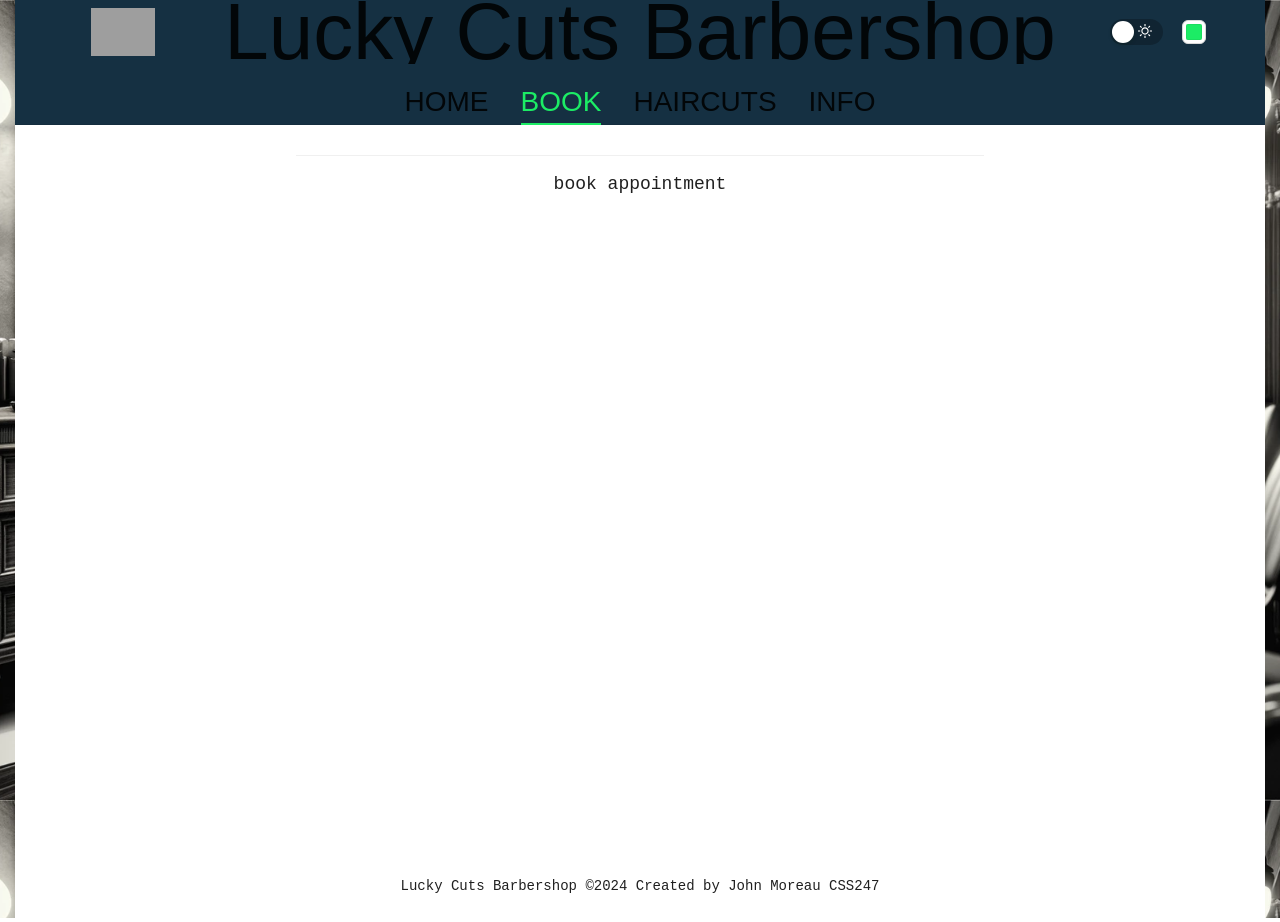
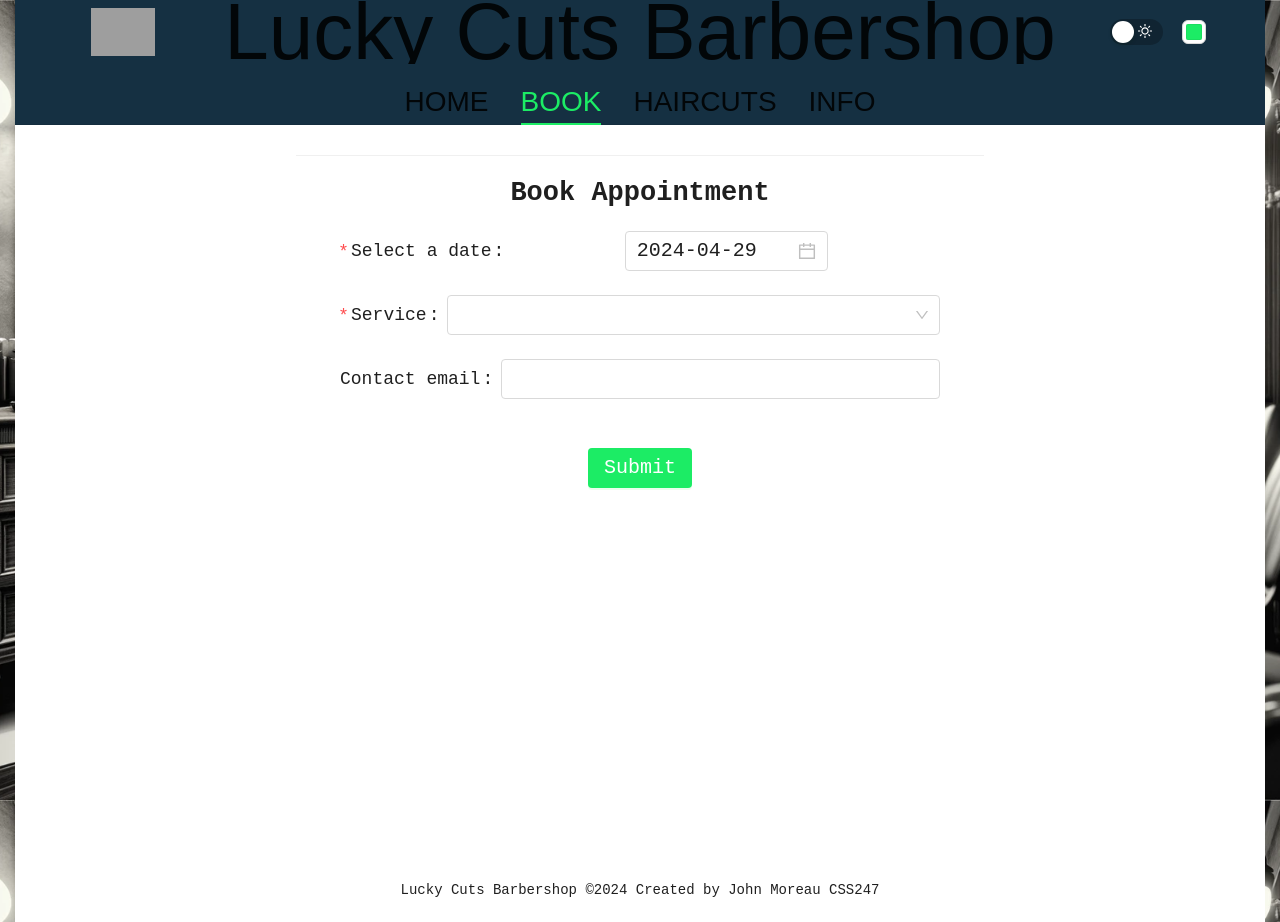
Before and after one commit to Amnesiac9/BarberShop, a React (Vite) app: page / in a window 1280 px wide. Both pictures are taken after a click on the item "BOOK". Built offline with nearby package versions, Linux system fonts and the light colour scheme; grey boxes are pictures that could not be loaded; a web font is replaced by a local one.

Commit message:
Homepage done, gallery done, started work on Book page

```diff
--- a/src/App.tsx
+++ b/src/App.tsx
@@ -66,6 +66,7 @@ function App() {
         algorithm: darkMode ? darkAlgorithm : defaultAlgorithm,
         token: {
             colorPrimary: accentColor,
+            colorPrimaryHover: colorsAccent[3],
             borderRadius: 4,
             fontSize: 18,
             colorBgContainer: containerBgColor,
--- a/src/AppLayout.tsx
+++ b/src/AppLayout.tsx
@@ -7,6 +7,7 @@ import Container from "./components-styled/Container.styled";
 import Menu from './components-styled/Menu.styled'
 import Gallery from "./pages/Gallery";
 import Divider from "./components-styled/Divider.styled";
+import BookAppointment from "./pages/Book";
 
 const { Content, Footer } = Layout
 
@@ -70,7 +71,7 @@ function AppLayout(props: { darkMode: boolean; saveDarkMode: (darkMode: boolean)
                     <Container>
                         {path == '/home' && (<Homepage updatePath={clickMenuItem} />)}
                         {path == '/gallery' && (<Gallery />)}
-                        {path == '/book' && (<div><p>book appointment</p></div>)}
+                        {path == '/book' && (<BookAppointment />)}
                         {path == '/about' && (<p>about</p>)}
                     </Container>
                 </Content>
--- a/src/components-styled/Card.styled.tsx
+++ b/src/components-styled/Card.styled.tsx
@@ -1,53 +1,23 @@
-import styled, { css } from "styled-components";
+import { Card as card } from "antd";
+import styled from "styled-components";
 
-//TODO: Make Responsive
-const Card = styled.div < { $size?: string, $flexDirection?: string, $noShadow?: boolean, $nowrap?: boolean } >`
-    display: flex;
-    flex-direction: column;
-    margin: 0px auto 25px auto;
-    padding: 25px 20px;
-    max-width: 50%;
-    /* align-items: center; */
-    justify-content: space-evenly;
-    border-radius:  ${({ theme }) => theme.token.borderRadius + 'px'};
-    flex-wrap: ${(props) => (props.$nowrap ? 'nowrap' : 'wrap')};
+const Card = styled(card)`
+    width: 25%;
+    margin: 10px;
 
 
 
-    ${(props) => {
-        switch (props.$flexDirection) {
-            case "row":
-                return css`
-            flex-direction: row;
-            `
-        }
-    }}
-
-    ${(props) => {
-        switch (props.$size) {
-            case "small":
-                return css`max-width: 25%;`
-            case 'large':
-                return css`max-width: 75%;`
-        }
-    }}
-
-    ${(props) => {
-        return props.$noShadow ? css`` : css`box-shadow: 0 0 8px ${({ theme }) => theme.token.colorPrimary};`
-    }}
-
-/* &:hover {
-        box-shadow: 0 0 8px ${({ theme }) => theme.token.colorPrimaryBorderHover};
-    } */
+    &:hover {
+        box-shadow: 0 0 8px ${({ theme }) => theme.token.colorPrimaryHover};
+    }
 
 
 
     @media screen and (max-width: 600px) {
-        padding: 10px;
-        max-width: 100%;
-        flex-wrap: wrap;
+        width: 100%;
+        margin: 15px;
     }
-
 `
 
-export default Card;
+
+export default Card
--- /dev/null
+++ b/src/components-styled/InfoCard.styled.tsx
@@ -0,0 +1,55 @@
+import styled, { css } from "styled-components";
+
+const InfoCard = styled.div < { $size?: string, $flexDirection?: string, $noShadow?: boolean, $nowrap?: boolean } >`
+    display: flex;
+    flex-direction: column;
+    margin: 0px auto 25px auto;
+    padding: 25px 20px;
+    max-width: 50%;
+    /* align-items: center; */
+    justify-content: space-evenly;
+    border-radius:  ${({ theme }) => theme.token.borderRadius + 'px'};
+    flex-wrap: ${(props) => (props.$nowrap ? 'nowrap' : 'wrap')};
+
+
+
+    ${(props) => {
+        switch (props.$flexDirection) {
+            case "row":
+                return css`
+            flex-direction: row;
+            `
+        }
+    }}
+
+    ${(props) => {
+        switch (props.$size) {
+            case "small":
+                return css`max-width: 25%;`
+            case 'large':
+                return css`max-width: 75%;`
+        }
+    }}
+
+    ${(props) => {
+        return props.$noShadow ? css`` : css`
+            box-shadow: 0 0 8px ${({ theme }) => theme.token.colorPrimary};
+            &:hover {
+                box-shadow: 0 0 8px ${({ theme }) => theme.token.colorPrimaryHover};
+            }
+         `
+    }}
+
+
+
+
+
+    @media screen and (max-width: 600px) {
+        padding: 10px;
+        max-width: 100%;
+        flex-wrap: wrap;
+    }
+
+`
+
+export default InfoCard;
--- a/src/components/ImageCard.tsx
+++ b/src/components/ImageCard.tsx
@@ -1,5 +1,5 @@
 import { ReactNode } from "react";
-import Card from "../components-styled/Card.styled";
+import InfoCard from "../components-styled/InfoCard.styled";
 import StyledImage from "../components-styled/Img.styled";
 import TextSide from "../components-styled/TextSide.styled";
 
@@ -7,11 +7,11 @@ import TextSide from "../components-styled/TextSide.styled";
 function ImageCard(props: { src?: string | undefined, alt?: string | undefined, children?: ReactNode | undefined, contentSide?: string | undefined }) {
 
     return (
-        <Card $flexDirection='row' $size="large" $noShadow $nowrap>
+        <InfoCard $flexDirection='row' $size="large" $noShadow $nowrap>
             {props.children && props.contentSide != 'right' && (<TextSide>{props.children}</TextSide>)}
             {props.src && (<StyledImage alt={props.alt} src={props.src}></StyledImage>)}
             {props.children && props.contentSide === 'right' && (<TextSide>{props.children}</TextSide>)}
-        </Card>
+        </InfoCard>
     )
 
 }
--- a/src/components/Schedule.tsx
+++ b/src/components/Schedule.tsx
@@ -1,13 +1,13 @@
-import Card from "../components-styled/Card.styled"
+import InfoCard from "../components-styled/InfoCard.styled"
 
 
 function Schedule() {
     return (
-        <Card>
+        <InfoCard>
             <h1>Operating Hours</h1>
             <p>Open <strong>Monday</strong> through <strong>Saturday</strong> 9am-5pm.</p>
             <p></p>
-        </Card>
+        </InfoCard>
     )
 }
 
--- a/src/pages/Book.tsx
+++ b/src/pages/Book.tsx
@@ -0,0 +1,118 @@
+
+import { Button, DatePicker, Form, Input, Select } from 'antd';
+import type { FormProps } from 'antd';
+import dayjs from 'dayjs';
+import customParseFormat from 'dayjs/plugin/customParseFormat';
+import React, { useEffect } from 'react';
+
+dayjs.extend(customParseFormat);
+
+// const dateFormat = 'YYYY-MM-DD';
+
+type FieldType = {
+    email?: string;
+    date?: Date;
+    service?: string;
+    time?: string;
+};
+
+const onFinish: FormProps<FieldType>['onFinish'] = (values) => {
+    console.log('Success:', values);
+};
+
+const onFinishFailed: FormProps<FieldType>['onFinishFailed'] = (errorInfo) => {
+    console.log('Failed:', errorInfo);
+};
+
+
+function BookAppointment() {
+
+    const [form] = Form.useForm<FieldType>();
+    const [serviceSelected, setServiceSelected] = React.useState(false);
+    const [timeSlots, setTimeSlots] = React.useState<dayjs.Dayjs[]>([])
+    const now = dayjs();
+
+    const dateValue = Form.useWatch('date', form);
+    const serviceValue = Form.useWatch('service', form);
+
+
+    useEffect(() => {
+
+        if (dateValue === undefined) {
+            console.log('dateValue is undefined')
+            return;
+        }
+
+        const fetchAvailableTimeslots = async () => {
+            try {
+
+
+
+                const timeslots: dayjs.Dayjs[] = [];
+                for (let i = 0; i <= 10; ++i) {
+                    const date = dayjs(dateValue).add(i, 'hour')
+                    timeslots.push(date)
+                }
+                setTimeSlots(timeslots)
+            } catch (error) {
+                console.error("while trying to load images: ", error)
+            }
+        }
+        fetchAvailableTimeslots()
+
+    }, [dateValue, serviceValue])
+
+
+
+
+    return (
+        <div>
+            <h2>Book Appointment</h2>
+            {/* <Flex align='center' justify='center'> */}
+            <div style={{ alignContent: 'center', alignItems: 'center', justifyContent: 'center', justifyItems: 'center', display: 'flex' }}>
+                <div style={{ width: '85%', marginLeft: 'auto', marginRight: 'auto' }}>
+                    <Form size='large' layout='horizontal' style={{ marginLeft: 'auto', marginRight: 'auto', maxWidth: 600 }}
+                        onFinish={onFinish} onFinishFailed={onFinishFailed}
+                    >
+                        <Form.Item<FieldType> required label='Select a date' name='date' initialValue={now}
+                            rules={[{ required: true, message: 'Please select a date.' }]}
+                        >
+                            <DatePicker
+                                minDate={now}
+                                maxDate={now.add(30, 'day')}
+                            />
+                        </Form.Item>
+                        <Form.Item<FieldType> required label='Service' name='service'
+                            rules={[{ required: true, message: 'Please select a service.' }]}
+                        >
+                            <Select onChange={() => setServiceSelected(true)}>
+                                <Select.Option value='demo'>Demo</Select.Option>
+                            </Select>
+                        </Form.Item>
+                        <Form.Item<FieldType> label='Contact email' name='email'
+                            rules={[{ max: 100, message: 'Max length: 100 characters.' }]}
+                        >
+                            <Input />
+                        </Form.Item>
+
+                        {serviceSelected && (
+                            <Form.Item<FieldType> required label='Time Slot' name='time'
+                                rules={[{ required: true, message: 'Please select a time slot.' }]}
+                            >
+                                <Input />
+                            </Form.Item>
+                        )}
+
+                        <Form.Item>
+                            <Button disabled={serviceSelected} style={{ marginTop: '25px' }} type='primary' htmlType="submit" size='large'>Submit</Button>
+                        </Form.Item>
+                    </Form>
+                    {/* </Flex> */}
+                    {/* </div> */}
+                </div>
+            </div>
+        </div>
+    )
+}
+
+export default BookAppointment
--- a/src/pages/Gallery.tsx
+++ b/src/pages/Gallery.tsx
@@ -1,7 +1,8 @@
 import { useState, useEffect } from 'react';
-import { Spin, Pagination, Image, Flex, Card } from "antd";
+import { Spin, Pagination, Image, Flex } from "antd";
 import type { PaginationProps } from 'antd';
 import Meta from 'antd/es/card/Meta';
+import Card from '../components-styled/Card.styled';
 
 
 interface Haircut {
@@ -68,7 +69,7 @@ function Gallery() {
             <h2>Haircuts Gallery</h2>
             <Flex justify='center' wrap='wrap' >
                 {images.slice(firstIndex, lastIndex).map((image, index) => (
-                    <Card key={index} style={{ width: '25%', margin: '10px' }} hoverable cover={<Image width={'100%'} src={image.src} alt={image.title} />}>
+                    <Card key={index} hoverable cover={<Image width={'100%'} src={image.src} alt={image.title} />}>
                         <Meta description={image.title} />
                     </Card>
                 ))}
--- a/src/pages/Home.tsx
+++ b/src/pages/Home.tsx
@@ -2,7 +2,7 @@ import { Button, Carousel, Space } from 'antd';
 import Schedule from '../components/Schedule';
 import ImageCard from '../components/ImageCard';
 import Divider from '../components-styled/Divider.styled';
-import Card from '../components-styled/Card.styled';
+import InfoCard from '../components-styled/InfoCard.styled';
 
 function Homepage(props: { updatePath: (key: string) => void }) {
 
@@ -17,10 +17,10 @@ function Homepage(props: { updatePath: (key: string) => void }) {
                 <ImageCard alt="Curly-Hair-Fade-Short" src="./haircuts/Curly-Hair-Fade-Short.jpg" ></ImageCard>
             </Carousel>
             <Divider />
-            <Card $size='large' $noShadow>
+            <InfoCard $size='large' $noShadow>
                 <h1>"Remarkable Precision and Expertise"</h1>
                 <p>Experience a true barbershop shave and haircut.</p>
-            </Card>
+            </InfoCard>
             <Schedule />
             <Button type="primary" size="large" onClick={() => props.updatePath('/book')}>Book Now</Button>
             <Space />
```
